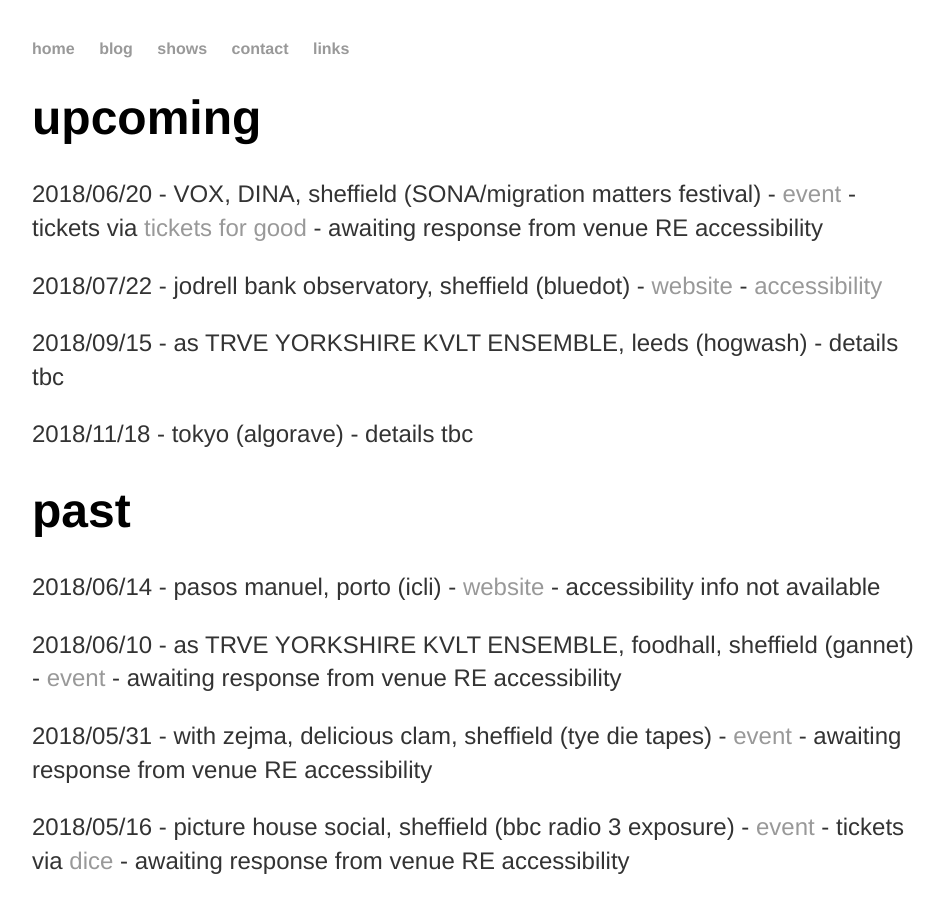
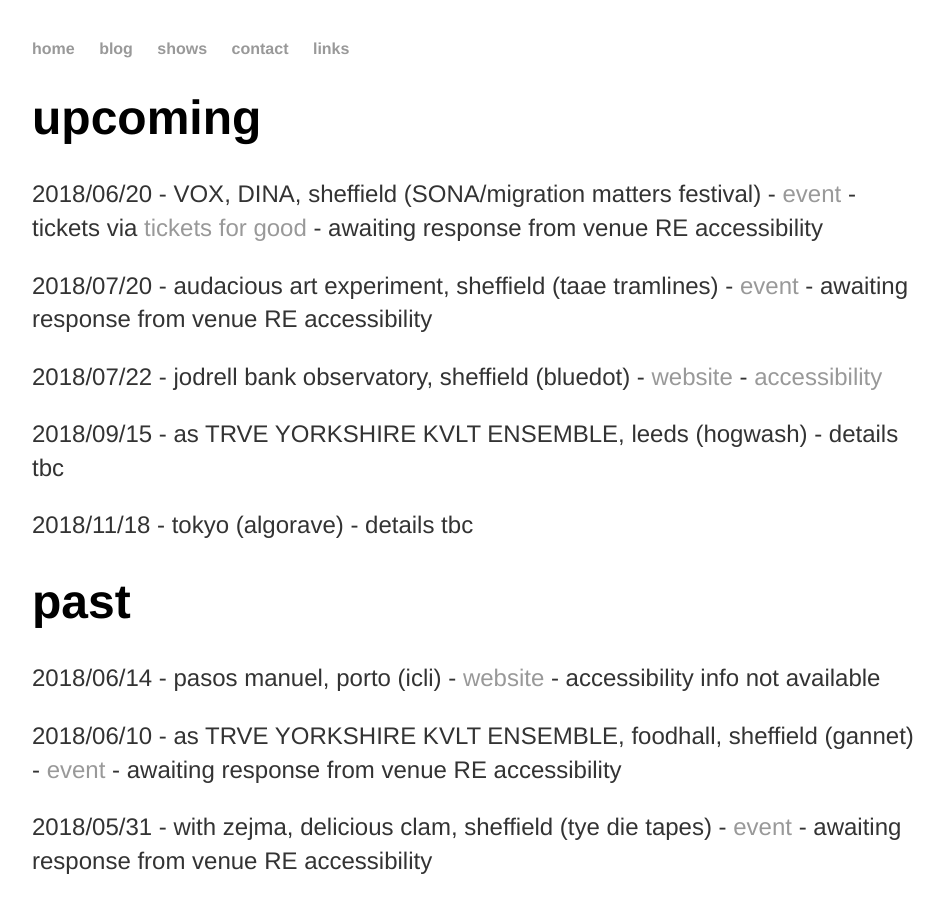
Before and after one commit to heavy-lifting/heavy-lifting.github.io, a Jekyll site: the page built from shows.html, in a window 1280 px wide and 900 px high. Shown: the whole window, without its empty margins (160-1104 px from the left). Built offline with Jekyll 4.4.1, drawn with Linux system fonts in a browser that asks for light colours.

Commit message:
Update shows.html

```diff
--- a/shows.html
+++ b/shows.html
@@ -9,6 +9,11 @@
 		<p>2018/06/20 - VOX, DINA, sheffield (SONA/migration matters festival) -
 		<a href ="https://www.facebook.com/events/2028535670694833/" target="_blank">event</a> -
 		tickets via <a href ="https://events.ticketsforgood.co.uk/events/768-vox-by-sona" target="_blank">tickets for good</a> -
+		awaiting response from venue RE accessibility</a>
+	</p>
+
+	<p>2018/07/20 - audacious art experiment, sheffield (taae tramlines) -
+		<a href ="https://www.facebook.com/events/1672011059503133/" target="_blank">event</a> -
 		awaiting response from venue RE accessibility</a>
 	</p>
 
```
